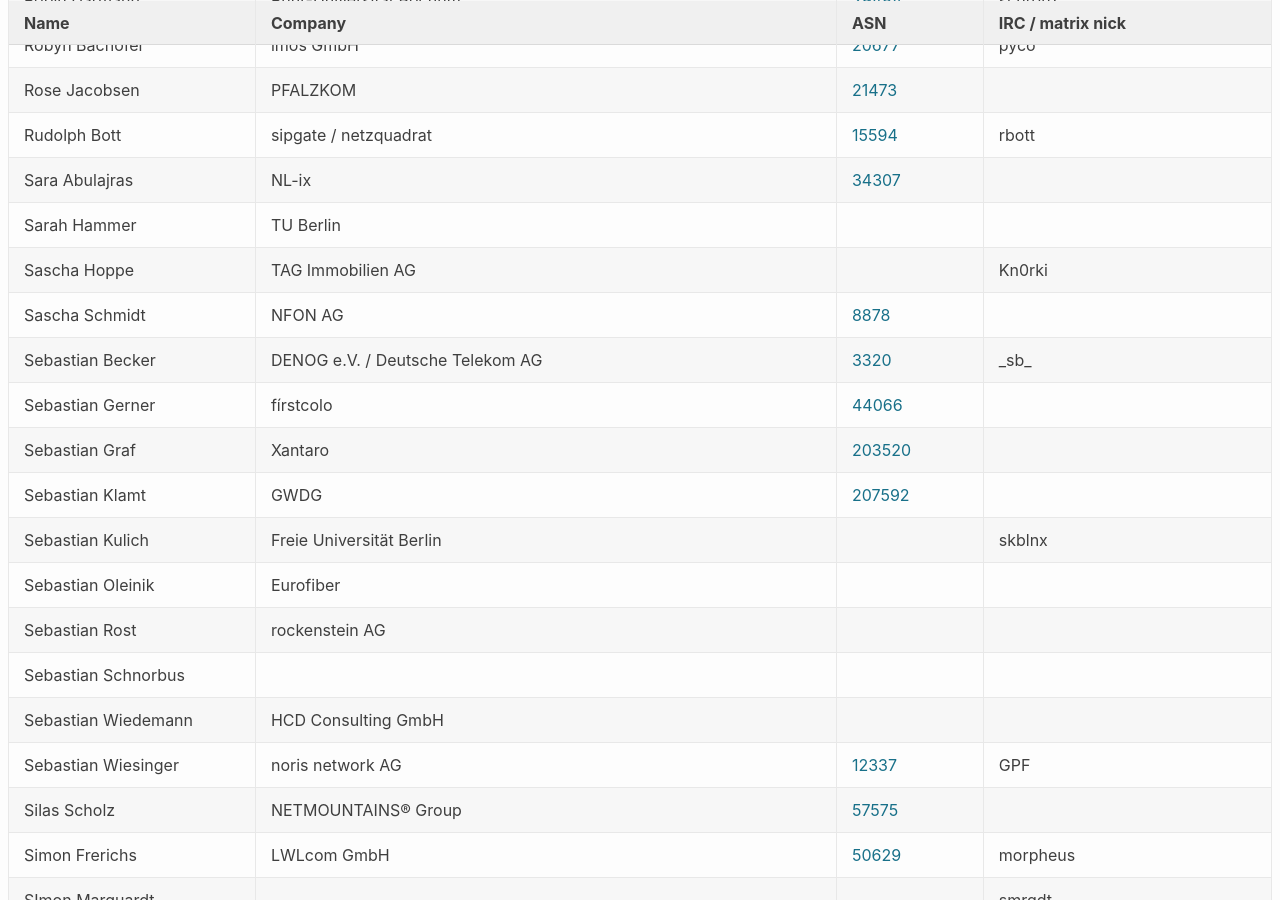
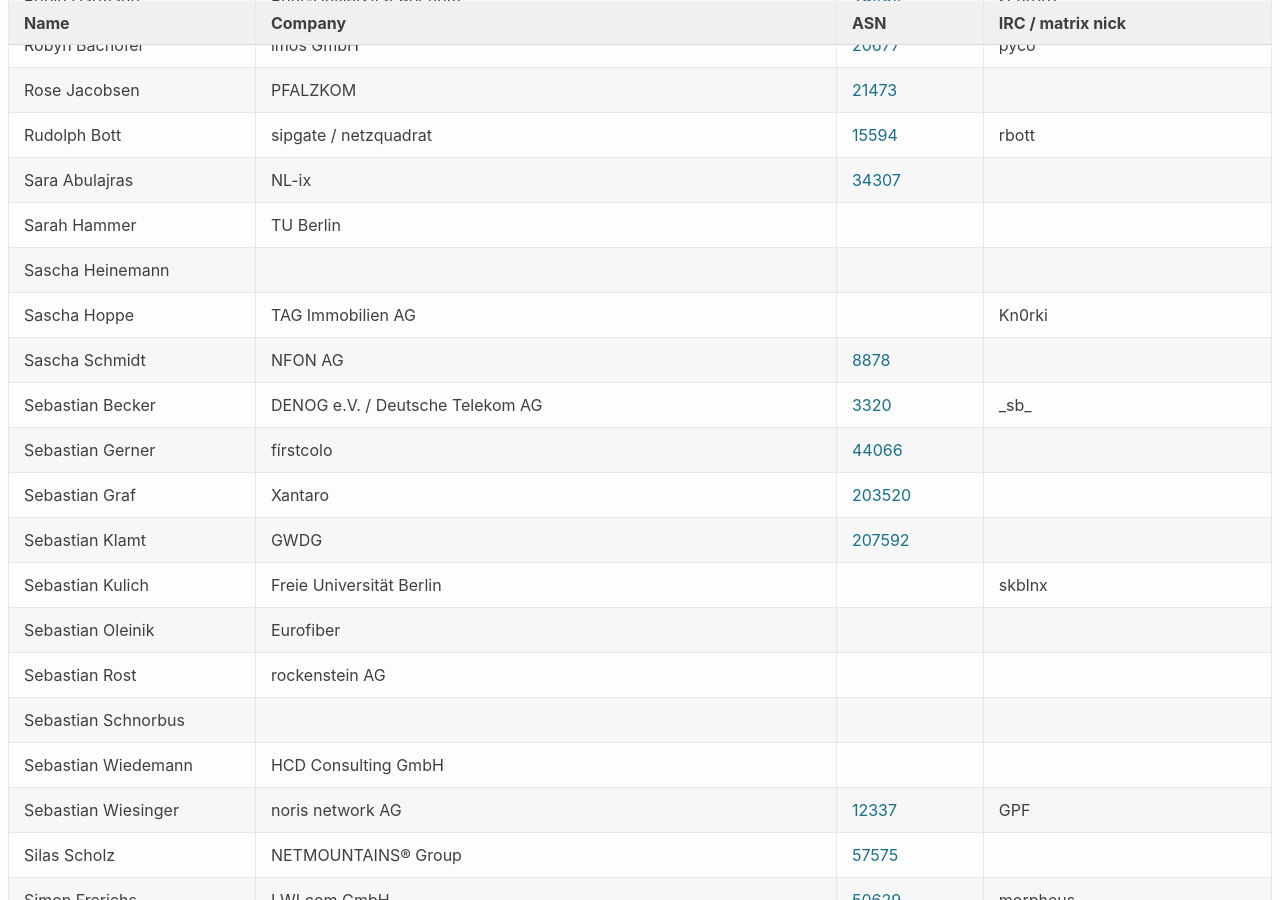
Before and after one commit to denog/pretix-attendeelist, a Jekyll site: the page built from denog16/index.markdown, in a window 1280 px wide and 900 px high, scrolled down 13300 px. Built offline with Jekyll 4.4.1, drawn with Linux system fonts in a browser that asks for light colours.

Commit message:
Latest data: Tue Oct 15 07:30:36 UTC 2024

```diff
--- a/_data/attendees_denog16_onsite.json
+++ b/_data/attendees_denog16_onsite.json
@@ -1770,6 +1770,12 @@
     "asn": null
   },
   {
+    "name": "Sascha Heinemann",
+    "company": null,
+    "irc": null,
+    "asn": null
+  },
+  {
     "name": "Sascha Hoppe",
     "company": "TAG Immobilien AG",
     "irc": "Kn0rki",
```
